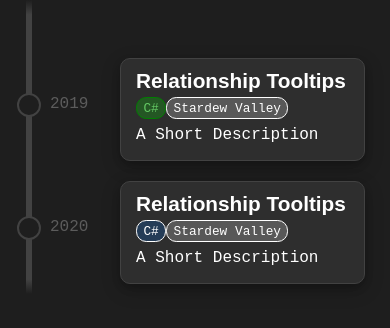
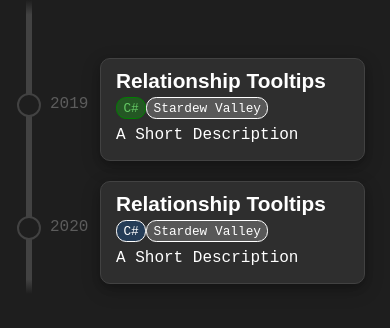
Before and after one commit to M3ales/m3ales-app, a Next.js app: page / in a window 390 px wide. Shown: the top 328 px of the page. Built offline with nearby package versions, Linux system fonts and the light colour scheme.

Commit message:
Better margin on mobile

```diff
--- a/src/components/timeline/timeline.module.css
+++ b/src/components/timeline/timeline.module.css
@@ -168,7 +168,7 @@
   }
 
   .content {
-    margin-left:50px;
+    margin-left:30px;
   }
 
 /* Make sure all circles are at the same spot */
```
